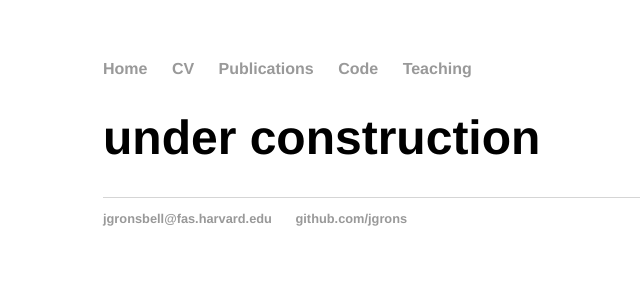
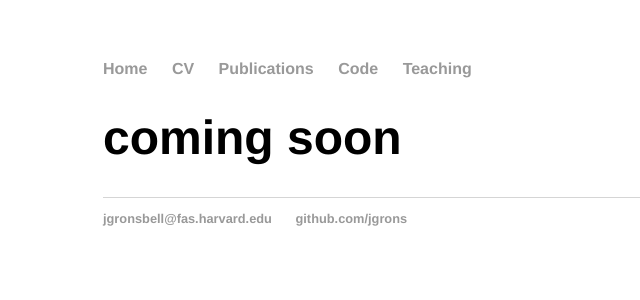
Before and after one commit to jgrons/old_website, a Jekyll site: the page built from cv.html, in a window 1280 px wide. Shown: the top 300 px of the page, without its empty margins (89-729 px from the left). Built offline with Jekyll 4.4.1, drawn with Linux system fonts in a browser that asks for light colours.

Commit message:
Update cv.html

```diff
--- a/cv.html
+++ b/cv.html
@@ -3,7 +3,7 @@ layout: default
 title: Jessica Gronsbell | PhD Candidate in Biostatistics at Harvard University
 ---
 <div class="blurb">
-	<h1> under construction  </h1>
+	<h1> coming soon  </h1>
 
 
 </div><!-- /.blurb -->
```
